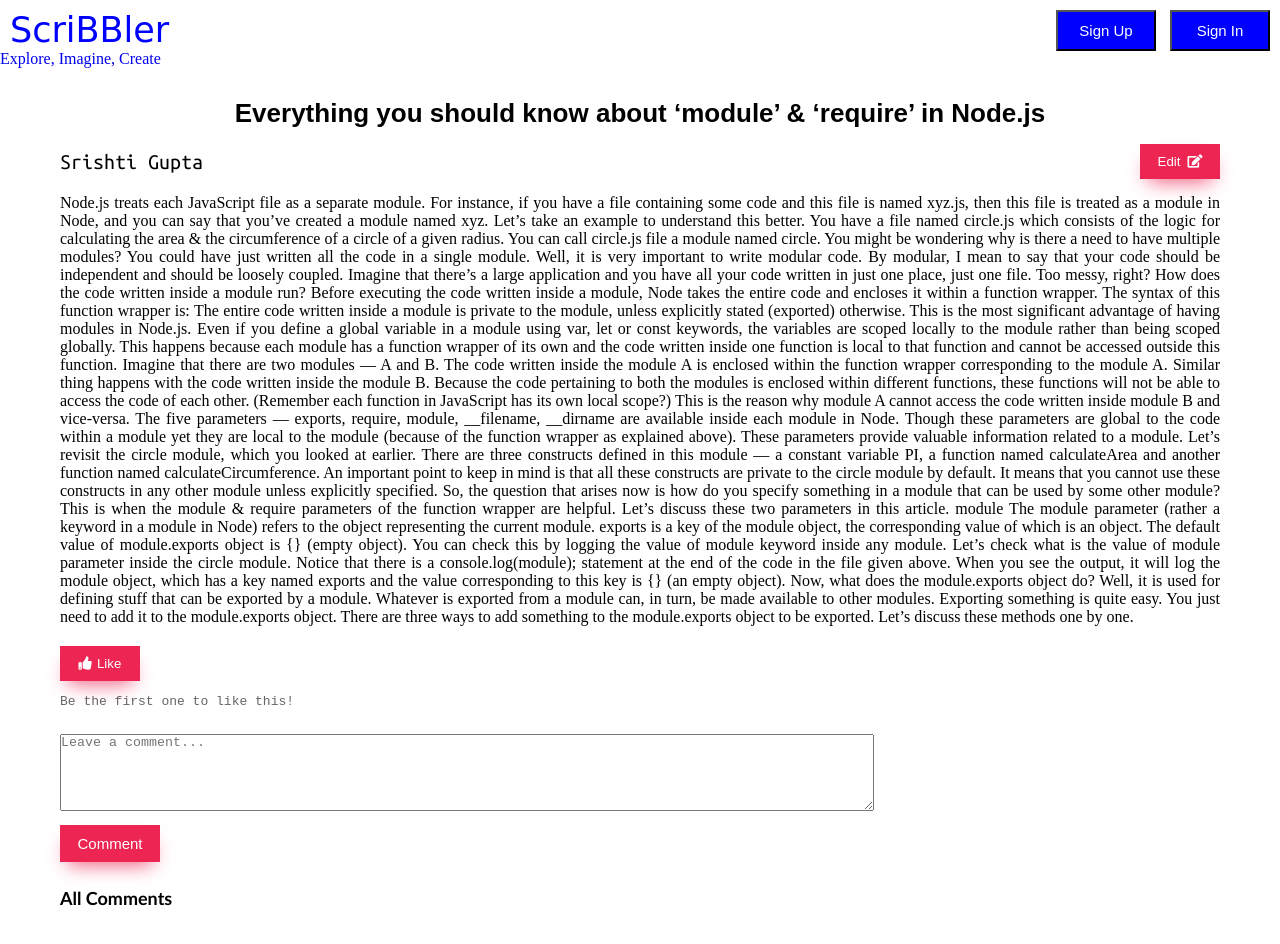
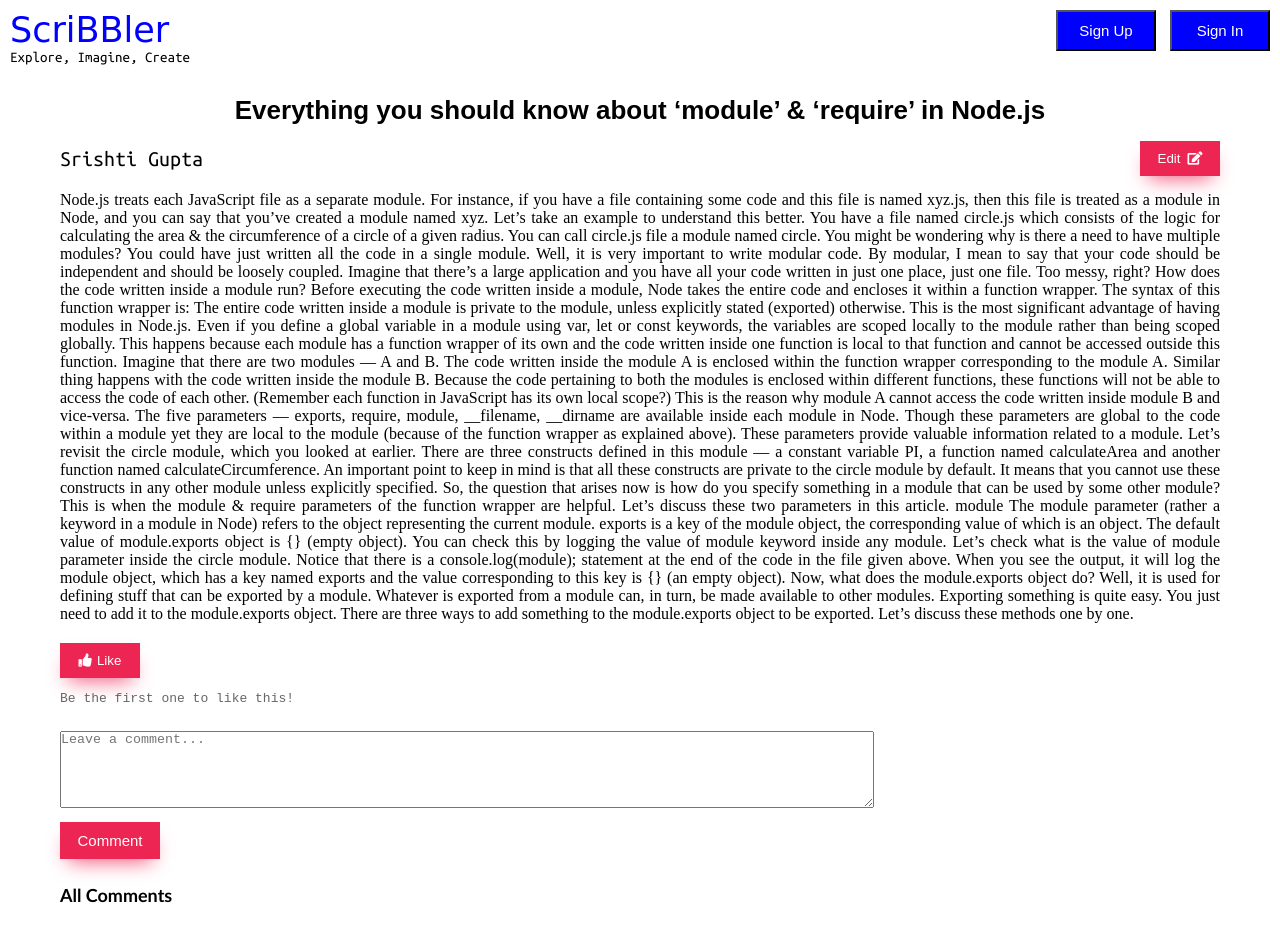
Before and after one commit to santhosh941/Scribbler, a plain HTML site: page html/post.html in a window 1280 px wide. Drawn offline with Linux system fonts and the light colour scheme; a web font is replaced by a local one.

Commit message:
made changes in subheading

```diff
--- a/html/post.html
+++ b/html/post.html
@@ -15,7 +15,7 @@
             <a href="../index.html" class="logo-container">
                 <div>
                     <p class="logo">ScriBBler</p>
-                    <p class="logo-subheading">Explore, Imagine, Create</p>
+                    <p class="subheading">Explore, Imagine, Create</p>
                 </div>
             </a>
 
--- a/styles/common.css
+++ b/styles/common.css
@@ -30,6 +30,7 @@ body {
 
 .subheading {
     font-family: 'Ubuntu Mono', cursive;
+    color: black;
     font-size: 15px;
     margin-top: 0;
     margin: 0 0 0px 10px;
```
Also changed, not shown: html/postslist.html (+1 -1 lines).
